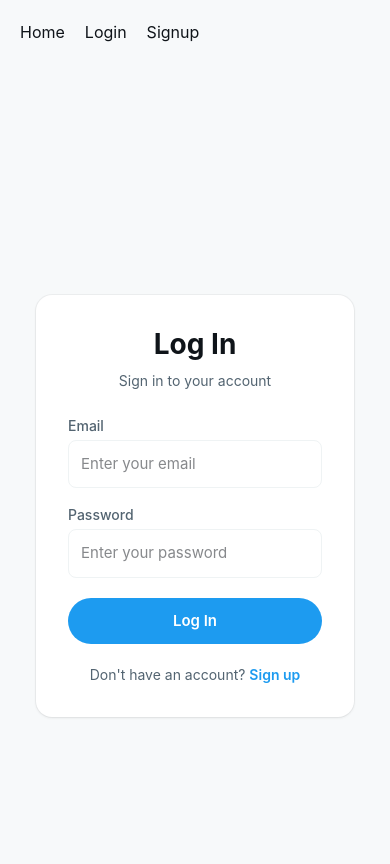
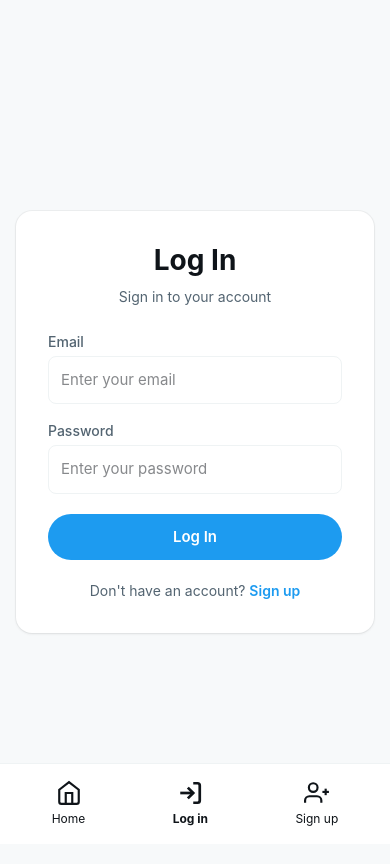
Before and after one commit to raphmarm37/my-twitter-clone, a React (Vite) app: page /login in a window 390 px wide. Shown: the top 864 px of the page. Built offline with nearby package versions, Linux system fonts and the light colour scheme; no server answers.

Commit message:
UI changes : nav bar and buttons when loged in / logged out

```diff
--- a/src/App.jsx
+++ b/src/App.jsx
@@ -1,31 +1,21 @@
-import { BrowserRouter, Routes, Route, Link } from 'react-router-dom'
+import { BrowserRouter, Routes, Route } from 'react-router-dom'
 import { useEffect, useState } from 'react'
+import { signOut } from 'firebase/auth'
 import Home from './pages/Home'
 import Login from './pages/Login'
 import Signup from './pages/Signup'
 import Profile from './pages/Profile'
+import Sidebar from './components/layout/Sidebar'
 import { auth, db } from './firebase/config'
 import { onAuthStateChanged } from 'firebase/auth'
 import './App.css'
 
 function App() {
-  const [firebaseConnected, setFirebaseConnected] = useState(false)
   const [currentUser, setCurrentUser] = useState(null)
 
   useEffect(() => {
-    try {
     if (auth && db) {
       console.log('Firebase Connected: Yes')
-        console.log('Auth:', auth)
-        console.log('Firestore:', db)
-        setFirebaseConnected(true)
-      } else {
-        console.log('Firebase Connected: No')
-        setFirebaseConnected(false)
-      }
-    } catch (error) {
-      console.error('Firebase Connection Error:', error)
-      setFirebaseConnected(false)
     }
   }, [])
 
@@ -37,27 +27,27 @@ function App() {
     return () => unsubscribe()
   }, [])
 
+  const handleLogout = async () => {
+    try {
+      await signOut(auth)
+    } catch (error) {
+      console.error('Logout error:', error)
+    }
+  }
+
   return (
     <BrowserRouter>
-      <nav style={{ padding: '20px' }}>
-        <Link to="/" style={{ marginRight: '20px' }}>Home</Link>
-        {currentUser && (
-          <Link to={`/profile/${currentUser.uid}`} style={{ marginRight: '20px' }}>Profile</Link>
-        )}
-        <Link to="/login" style={{ marginRight: '20px' }}>Login</Link>
-        <Link to="/signup">Signup</Link>
-        {/* <span style={{ marginLeft: 'auto', float: 'right', color: firebaseConnected ? 'green' : 'red' }}>
-          Firebase Connected: {firebaseConnected ? 'Yes' : 'No'}
-        </span> */}
-      </nav>
+      <div className="app-layout">
+        <Sidebar currentUser={currentUser} onLogout={handleLogout} />
 
-      <div style={{ padding: '20px' }}>
+        <main className="main-content">
           <Routes>
             <Route path="/" element={<Home />} />
             <Route path="/login" element={<Login />} />
             <Route path="/signup" element={<Signup />} />
             <Route path="/profile/:userId" element={<Profile />} />
           </Routes>
+        </main>
       </div>
     </BrowserRouter>
   )
--- a/src/components/common/Icons.jsx
+++ b/src/components/common/Icons.jsx
@@ -129,3 +129,77 @@ export const MoonIcon = ({ size = 16 }) => (
     <path d="M21 12.79A9 9 0 1 1 11.21 3 7 7 0 0 0 21 12.79z" />
   </svg>
 );
+
+export const HomeIcon = ({ size = 24, filled = false }) => (
+  <svg
+    width={size}
+    height={size}
+    viewBox="0 0 24 24"
+    fill={filled ? 'currentColor' : 'none'}
+    stroke="currentColor"
+    strokeWidth="2"
+  >
+    <path d="M3 9l9-7 9 7v11a2 2 0 0 1-2 2H5a2 2 0 0 1-2-2z" />
+    <polyline points="9 22 9 12 15 12 15 22" />
+  </svg>
+);
+
+export const UserIcon = ({ size = 24, filled = false }) => (
+  <svg
+    width={size}
+    height={size}
+    viewBox="0 0 24 24"
+    fill={filled ? 'currentColor' : 'none'}
+    stroke="currentColor"
+    strokeWidth="2"
+  >
+    <path d="M20 21v-2a4 4 0 0 0-4-4H8a4 4 0 0 0-4 4v2" />
+    <circle cx="12" cy="7" r="4" />
+  </svg>
+);
+
+export const LoginIcon = ({ size = 24 }) => (
+  <svg
+    width={size}
+    height={size}
+    viewBox="0 0 24 24"
+    fill="none"
+    stroke="currentColor"
+    strokeWidth="2"
+  >
+    <path d="M15 3h4a2 2 0 0 1 2 2v14a2 2 0 0 1-2 2h-4" />
+    <polyline points="10 17 15 12 10 7" />
+    <line x1="15" y1="12" x2="3" y2="12" />
+  </svg>
+);
+
+export const LogoutIcon = ({ size = 24 }) => (
+  <svg
+    width={size}
+    height={size}
+    viewBox="0 0 24 24"
+    fill="none"
+    stroke="currentColor"
+    strokeWidth="2"
+  >
+    <path d="M9 21H5a2 2 0 0 1-2-2V5a2 2 0 0 1 2-2h4" />
+    <polyline points="16 17 21 12 16 7" />
+    <line x1="21" y1="12" x2="9" y2="12" />
+  </svg>
+);
+
+export const UserPlusIcon = ({ size = 24 }) => (
+  <svg
+    width={size}
+    height={size}
+    viewBox="0 0 24 24"
+    fill="none"
+    stroke="currentColor"
+    strokeWidth="2"
+  >
+    <path d="M16 21v-2a4 4 0 0 0-4-4H5a4 4 0 0 0-4 4v2" />
+    <circle cx="8.5" cy="7" r="4" />
+    <line x1="20" y1="8" x2="20" y2="14" />
+    <line x1="23" y1="11" x2="17" y2="11" />
+  </svg>
+);
--- /dev/null
+++ b/src/components/layout/Sidebar.jsx
@@ -0,0 +1,64 @@
+import { memo } from 'react';
+import { NavLink } from 'react-router-dom';
+import { HomeIcon, UserIcon, LoginIcon, UserPlusIcon, LogoutIcon } from '../common/Icons';
+
+const Sidebar = memo(({ currentUser, onLogout }) => {
+  return (
+    <aside className="sidebar">
+      <div className="sidebar-content">
+        {/* Logo */}
+        <div className="sidebar-logo">
+          <svg viewBox="0 0 24 24" width="28" height="28" fill="currentColor">
+            <path d="M18.244 2.25h3.308l-7.227 8.26 8.502 11.24H16.17l-5.214-6.817L4.99 21.75H1.68l7.73-8.835L1.254 2.25H8.08l4.713 6.231zm-1.161 17.52h1.833L7.084 4.126H5.117z" />
+          </svg>
+        </div>
+
+        {/* Navigation */}
+        <nav className="sidebar-nav">
+          <NavLink to="/" className={({ isActive }) => `sidebar-link ${isActive ? 'active' : ''}`}>
+            <HomeIcon size={26} />
+            <span>Home</span>
+          </NavLink>
+
+          {currentUser && (
+            <NavLink
+              to={`/profile/${currentUser.uid}`}
+              className={({ isActive }) => `sidebar-link ${isActive ? 'active' : ''}`}
+            >
+              <UserIcon size={26} />
+              <span>Profile</span>
+            </NavLink>
+          )}
+
+          {!currentUser && (
+            <>
+              <NavLink to="/login" className={({ isActive }) => `sidebar-link ${isActive ? 'active' : ''}`}>
+                <LoginIcon size={26} />
+                <span>Log in</span>
+              </NavLink>
+
+              <NavLink to="/signup" className={({ isActive }) => `sidebar-link ${isActive ? 'active' : ''}`}>
+                <UserPlusIcon size={26} />
+                <span>Sign up</span>
+              </NavLink>
+            </>
+          )}
+        </nav>
+
+        {/* Logout button at bottom */}
+        {currentUser && (
+          <div className="sidebar-footer">
+            <button onClick={onLogout} className="sidebar-link logout">
+              <LogoutIcon size={26} />
+              <span>Logout</span>
+            </button>
+          </div>
+        )}
+      </div>
+    </aside>
+  );
+});
+
+Sidebar.displayName = 'Sidebar';
+
+export default Sidebar;
--- a/src/components/tweets/TweetComposer.jsx
+++ b/src/components/tweets/TweetComposer.jsx
@@ -104,7 +104,7 @@ const TweetComposer = memo(({ user, onPostTweet, successMessage, errorMessage, s
           placeholder="What's happening?"
           disabled={posting}
           rows="4"
-          className="mb-3"
+          className="mb-3 mt-5"
         />
 
         {/* Image Preview */}
--- a/src/index.css
+++ b/src/index.css
@@ -537,3 +537,161 @@ textarea {
   color: var(--color-primary);
   background-color: var(--color-primary-light);
 }
+
+/* App Layout */
+.app-layout {
+  display: flex;
+  min-height: 100vh;
+}
+
+/* Sidebar */
+.sidebar {
+  position: fixed;
+  top: 0;
+  left: 0;
+  width: 275px;
+  height: 100vh;
+  background-color: var(--color-bg-primary);
+  border-right: 1px solid var(--color-border);
+  z-index: 100;
+}
+
+.sidebar-content {
+  display: flex;
+  flex-direction: column;
+  height: 100%;
+  padding: var(--space-3) var(--space-4);
+}
+
+.sidebar-logo {
+  padding: var(--space-3);
+  margin-bottom: var(--space-2);
+  color: var(--color-text-primary);
+}
+
+.sidebar-logo svg {
+  transition: color var(--transition-fast);
+}
+
+.sidebar-logo:hover svg {
+  color: var(--color-primary);
+}
+
+.sidebar-nav {
+  display: flex;
+  flex-direction: column;
+  gap: var(--space-1);
+}
+
+.sidebar-link {
+  display: flex;
+  align-items: center;
+  gap: var(--space-4);
+  padding: var(--space-3) var(--space-4);
+  border-radius: var(--radius-full);
+  color: var(--color-text-primary);
+  font-size: 20px;
+  font-weight: 400;
+  text-decoration: none;
+  transition: all var(--transition-fast);
+}
+
+.sidebar-link:hover {
+  background-color: var(--color-bg-hover);
+}
+
+.sidebar-link.active {
+  font-weight: 700;
+}
+
+.sidebar-link.active svg {
+  stroke-width: 2.5;
+}
+
+.sidebar-link.logout {
+  color: var(--color-text-secondary);
+}
+
+.sidebar-link.logout:hover {
+  background-color: var(--color-error-light);
+  color: var(--color-error);
+}
+
+.sidebar-footer {
+  margin-top: auto;
+  padding-top: var(--space-4);
+  border-top: 1px solid var(--color-border);
+}
+
+/* Main Content */
+.main-content {
+  flex: 1;
+  margin-left: 275px;
+}
+
+/* Responsive - hide sidebar on mobile */
+@media (max-width: 1024px) {
+  .sidebar {
+    width: 88px;
+  }
+
+  .sidebar-link span {
+    display: none;
+  }
+
+  .sidebar-link {
+    justify-content: center;
+    padding: var(--space-3);
+  }
+
+  .main-content {
+    margin-left: 88px;
+  }
+}
+
+@media (max-width: 500px) {
+  .sidebar {
+    position: fixed;
+    bottom: 0;
+    top: auto;
+    left: 0;
+    right: 0;
+    width: 100%;
+    height: auto;
+    border-right: none;
+    border-top: 1px solid var(--color-border);
+  }
+
+  .sidebar-content {
+    flex-direction: row;
+    padding: var(--space-2);
+  }
+
+  .sidebar-logo,
+  .sidebar-footer {
+    display: none;
+  }
+
+  .sidebar-nav {
+    flex-direction: row;
+    justify-content: space-around;
+    width: 100%;
+    gap: 0;
+  }
+
+  .sidebar-link {
+    flex-direction: column;
+    gap: var(--space-1);
+    padding: var(--space-2);
+    font-size: 12px;
+  }
+
+  .sidebar-link span {
+    display: block;
+  }
+
+  .main-content {
+    margin-left: 0;
+    margin-bottom: 70px;
+  }
+}
--- a/src/pages/Home.jsx
+++ b/src/pages/Home.jsx
@@ -10,7 +10,7 @@ import LoadingSpinner from '../components/common/LoadingSpinner';
 import EmptyState from '../components/common/EmptyState';
 
 function Home() {
-  const { user, userData, loading, handleLogout } = useAuth();
+  const { user, userData, loading } = useAuth();
   const { isDark, toggleTheme } = useTheme();
   const { successMessage, errorMessage, showSuccess, showError, setErrorMessage } = useNotification();
   const {
@@ -143,9 +143,9 @@ function Home() {
           setErrorMessage={setErrorMessage}
         />
 
-        {/* Welcome Section */}
+        {/* User Info & Settings */}
         <div className="card p-5 mb-5">
-          <div className="flex items-center justify-between mb-4">
+          <div className="flex items-center justify-between">
             <div>
               <h1 className="text-lg font-bold" style={{ color: 'var(--color-text-primary)' }}>
                 Welcome back!
@@ -154,16 +154,10 @@ function Home() {
                 {user?.email}
               </p>
             </div>
-            <button onClick={handleLogout} className="btn-danger">
-              Logout
-            </button>
-          </div>
-          <div
-            className="flex items-center justify-between pt-3"
-            style={{ borderTop: '1px solid var(--color-border)' }}
-          >
-            <span className="text-sm" style={{ color: 'var(--color-text-secondary)' }}>Theme</span>
-            <ThemeToggle isDark={isDark} onToggle={toggleTheme} />
+            <div className="flex items-center gap-2">
+              <span className="text-sm" style={{ color: 'var(--color-text-secondary)' }}>Theme</span>
+              <ThemeToggle isDark={isDark} onToggle={toggleTheme} />
+            </div>
           </div>
         </div>
 
```
Lines whose indentation alone changed are shown as unchanged.
